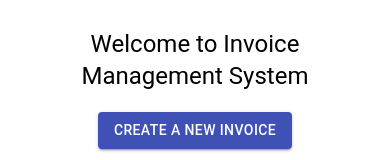
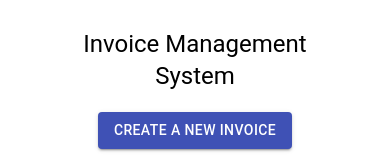
Before and after one commit to karolinakazmierska/invoice-management-program, a React (Create React App) app: page / in a window 390 px wide. Shown: the top 160 px of the page. Built offline with nearby package versions, Linux system fonts and the light colour scheme; no server answers; the database is empty.

Commit message:
Adjusted mobile view

```diff
--- a/src/components/Home.js
+++ b/src/components/Home.js
@@ -19,7 +19,7 @@ class Home extends Component {
             return (
                 <Container maxWidth="sm">
                     <div style={{ padding: 20 }}>
-                        <Typography variant="h5" align="center">Welcome to Invoice Management System</Typography>
+                        <Typography variant="h5" align="center">Invoice Management System</Typography>
                     </div>
                     <div style={{ paddingBottom: 20, textAlign: 'center'  }}>
                         <Button variant="contained" color="primary" align="center" onClick={() => this.showNewInvoiceForm()}>Create a new invoice</Button>
--- a/src/components/InvoicesList.js
+++ b/src/components/InvoicesList.js
@@ -23,7 +23,10 @@ class InvoicesList extends Component {
         return arrData.map((obj, i) => {
             return (
                 <ListItem divider={true} key={i} button ContainerComponent="div">
-                    <Typography color="textSecondary">Invoice number: {obj.id}</Typography>
+                    <div>
+                        <Typography color="textPrimary">Invoice number: {obj.id}</Typography>
+                        <Typography color="textSecondary" variant="body2">{obj.product}</Typography>
+                    </div>
                     <ListItemSecondaryAction >
                         <IconButton color='primary' onClick={() => this.handleDelete(obj)} ><Delete/></IconButton>
                     </ListItemSecondaryAction>
--- a/src/components/NewInvoiceForm.js
+++ b/src/components/NewInvoiceForm.js
@@ -70,7 +70,7 @@ class NewInvoiceForm extends Component {
                                     <FormLabel>Invoice number</FormLabel>
                                 </Grid>
                                 <Grid item xs={12} sm={6}>
-                                    <TextField style={{minWidth: '100%'}} id="outlined-basic" variant="outlined" type="text" name="invoiceNumber" onChange={e => this.handleChange(e)} />
+                                    <TextField style={{minWidth: '100%'}} id="outlined-basic" variant="outlined" type="text" name="invoiceNumber" placeholder="e.g. 1/2020" onChange={e => this.handleChange(e)} />
                                 </Grid>
                             </div>
                             <div style={{ paddingBottom: 20 }}>
```
